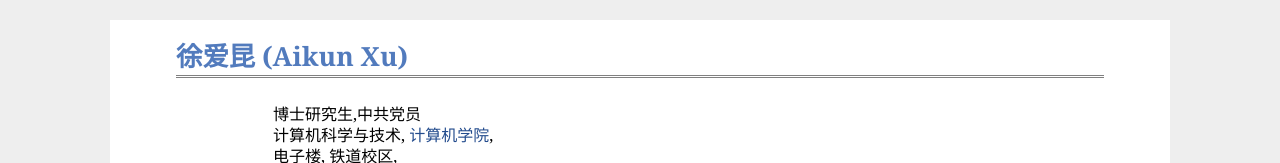
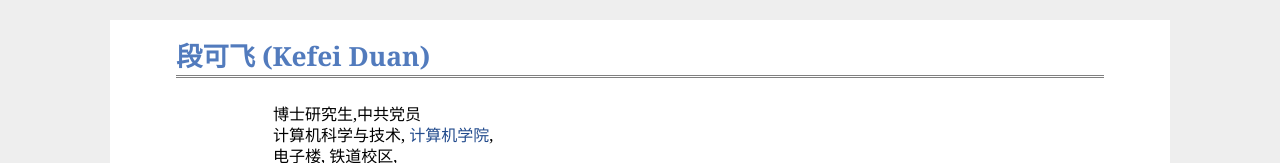
Before and after one commit to kissolz/giselle-zhu.github.io, a plain HTML site: page index.html in a window 1280 px wide. Shown: the top 163 px of the page. Drawn offline with Linux system fonts and the light colour scheme.

Commit message:
Update index.html

```diff
--- a/index.html
+++ b/index.html
@@ -5,12 +5,12 @@
 <meta name="generator" content="jemdoc, see http://jemdoc.jaboc.net/" />
 <meta http-equiv="Content-Type" content="text/html;charset=utf-8" />
 <link rel="stylesheet" href="jemdoc.css" type="text/css" />
-<title>徐爱昆 (Aikun Xu)</title>
+<title>段可飞 (Kefei Duan)</title>
 </head>
 <body>
 <div id="layout-content">
 <div id="toptitle">
-<h1>徐爱昆 (Aikun Xu)</h1>
+<h1>段可飞 (Kefei Duan)</h1>
 </div>
 <table class="imgtable"><tr><td>
 <a href="https://xuaikun.github.io/"><img src="picture/Aikun_Xu.jpg" alt="alt text" width="120px" /></a>&nbsp;</td>
```
